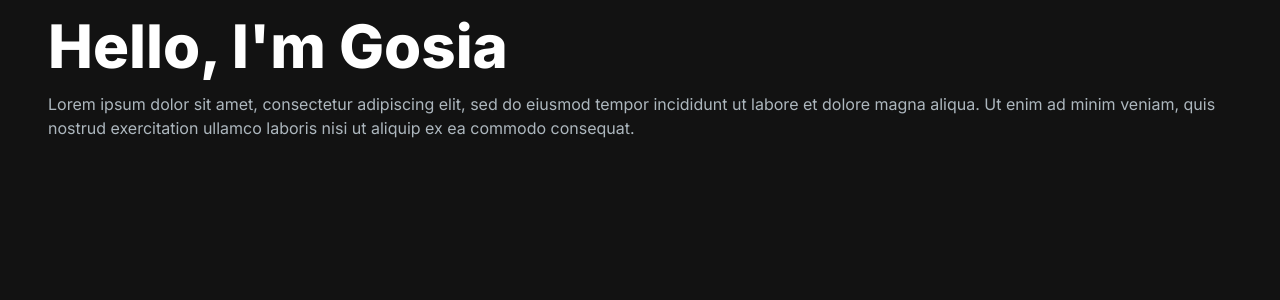
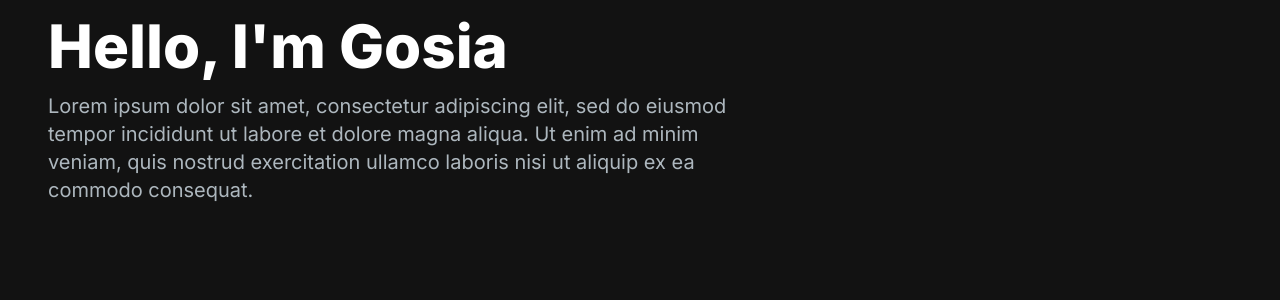
Before and after one commit to gosiast/NextJs-portfolio, a Next.js app: page / in a window 1280 px wide. Shown: the top 300 px of the page. Built offline with nearby package versions, Linux system fonts and the light colour scheme.

Commit message:
updated the styling of the HeroSection

```diff
--- a/app/components/HeroSection.jsx
+++ b/app/components/HeroSection.jsx
@@ -2,10 +2,17 @@ import React from "react";
 
 const HeroSection = () => {
     return (<section>
-        <h1 className="text-white mb-4 text-6xl font-extrabold">Hello, I'm Gosia</h1>
-   <p className="text-[#ADB7BE]">
+        <div className="grid grid-cols-1 lg:grid-cols-12">
+            <div className="col-span-7 place-self-center">
+        <h1 className="text-white mb-4 text-4xl lg:text-6xl font-extrabold">Hello, I'm Gosia</h1>
+   <p className="text-[#ADB7BE] text-lg lg:text-xl">
 Lorem ipsum dolor sit amet, consectetur adipiscing elit, sed do eiusmod tempor incididunt ut labore et dolore magna aliqua. Ut enim ad minim veniam, quis nostrud exercitation ullamco laboris nisi ut aliquip ex ea commodo consequat.
    </p>
+   </div>
+   </div>
+   <div className="col-span-5">
+
+   </div>
     </section>
 )};
 
```
